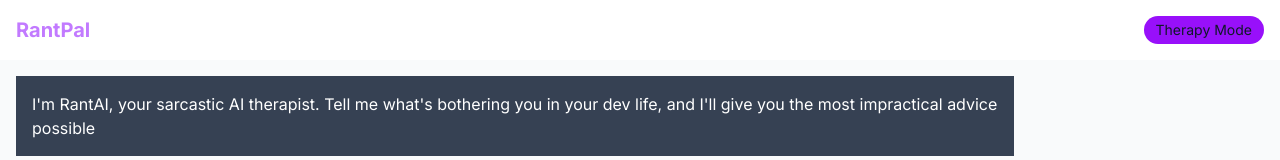
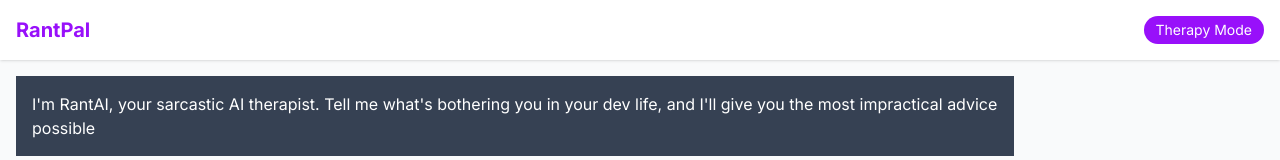
Before and after one commit to EmmanuelOBUjunior/rantPal, a Next.js app: page /chat in a window 1280 px wide. Shown: the top 160 px of the page. Built offline with nearby package versions, Linux system fonts and the light colour scheme.

Commit message:
feat:chat page/ applying dark mode

```diff
--- a/app/chat/page.tsx
+++ b/app/chat/page.tsx
@@ -24,11 +24,11 @@ const page = () => {
   return (
     <div className="flex flex-col h-screen dark:bg-gray-900 bg-gray-50">
       {/* Header */}
-      <header className="bg-white dark:bg-gray-800 p-4  text-gray-900 dark:text-white flex justify-between  items-center">
-        <Link href="/" className="text-xl font-bold text-purple-400">
+      <header className="bg-white dark:bg-gray-800 p-4 text-gray-900 dark:text-white flex justify-between items-center shadow-sm">
+        <Link href="/" className="text-xl font-bold text-purple-600 dark:text-purple-400">
           RantPal
         </Link>
-        <div className="text-sm bg-purple-600 px-3 py-1 rounded-full">
+        <div className="text-sm text-white dark:ng-purple-500 bg-purple-600 px-3 py-1 rounded-full">
           Therapy Mode
         </div>
       </header>
```
